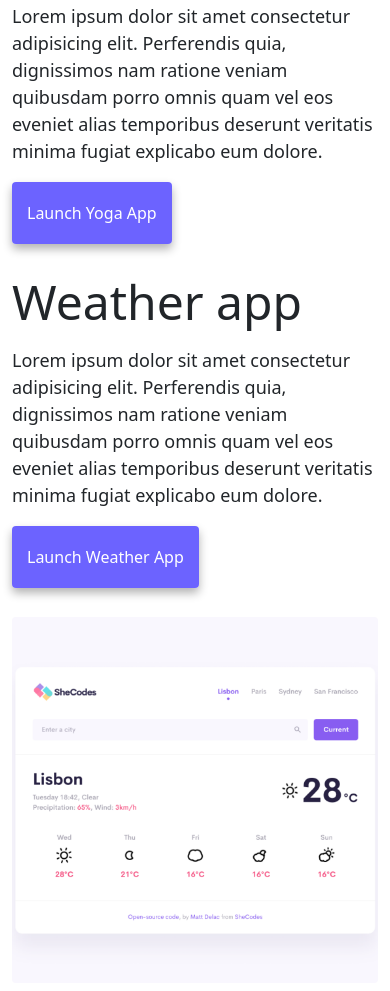
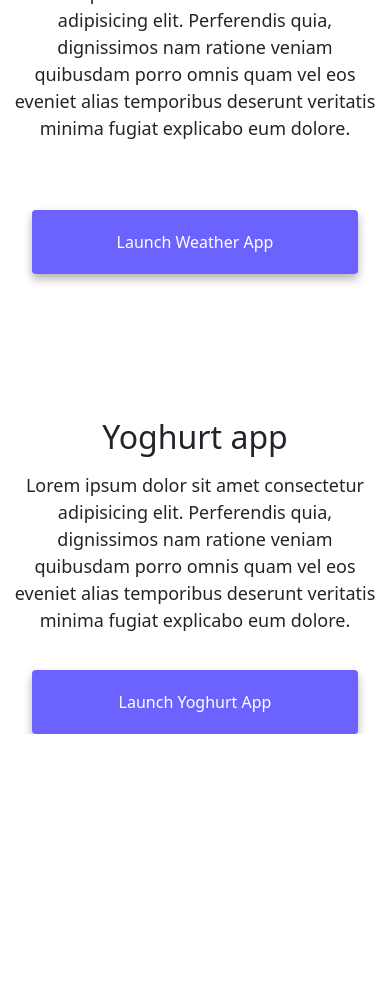
Before and after one commit to Fannytje/shecodes-portfolio-prototype, a plain HTML site: page index.html in a window 390 px wide. Shown: the part 977-1968 px from the top of the page. After the commit the page ends 1711 px from the top, so only its background shows below. Drawn offline with nearby package versions, Linux system fonts and the light colour scheme.

Commit message:
Improved responsiveness for mobile view

```diff
--- a/css/styles.css
+++ b/css/styles.css
@@ -106,3 +106,23 @@ img {
 .email-link:hover {
     text-decoration: underline;
 }
+
+@media (max-width: 576px){
+    h1{
+        font-size: 55px;
+    }
+
+    h2 {
+      font-size: 32px;
+      text-align: center;
+    }
+
+    p {
+      text-align:center;
+    }
+ .project-link{
+    display: block;
+    text-align: center;
+    margin: 0 20px;
+ }
+}
--- a/index.html
+++ b/index.html
@@ -12,7 +12,7 @@
         integrity="sha384-ka7Sk0Gln4gmtz2MlQnikT1wXgYsOg+OMhuP+IlRH9sENBO0LRn5q+8nbTov4+1p"
         crossorigin="anonymous"></script>
     <link rel="stylesheet" href="css/styles.css" />
-    <title>Fanny N - Fannynordberg.com</title>
+    <title>Front-end developper - Fanny Nordberg</title>
     <meta name="description" content="Discover Fanny Nordberg's beautiful coding projects">
 </head>
 
@@ -39,7 +39,7 @@
         </div>
     </nav>
     <h2 class="text-center">👋 Hi I am</h2>
-    <h1 class="text-center">Fanny N</h1>
+    <h1 class="text-center">Fanny Nordberg</h1>
     <h3 class="text-center mt-3">Front-end developer, based in Amsterdam 🇳🇱</h3>
     <div class="navigation-links mb-5">
         <a href="/about.html#contact" class="primary-link" title="Contact me">Contact me</a>
@@ -47,8 +47,8 @@
     </div>
     <div class="container">
         <div class="row">
-            <div class="col-md-6">
-                <img src="/images/yoga.png" alt="Yoga project" class="img-fluid rounded" />
+            <div class="col-sm-6">
+                <img src="/images/yoga.png" alt="Yoga project" class="img-fluid rounded d-none d-sm-block" />
             </div>
             <div class="col-md-6">
                 <h2 class="mb-3">
@@ -61,12 +61,12 @@
                     explicabo eum dolore.
                 </p>
                 <div class="mt-3">
-                    <a href="" class="primary-link" title="Launch yoga app">Launch yoga app</a>
+                    <a href="" class="primary-link project-link" title="Launch yoga app">Launch yoga app</a>
                 </div>
             </div>
         </div>
         <div class="row mt-5">
-            <div class="col-md-6">
+            <div class="col-sm-6">
                 <h2 class="mb-3">
                     Weather app
                 </h2>
@@ -77,18 +77,18 @@
                     minima fugiat explicabo eum dolore.
                 </p>
                 <div class="mt-3">
-                    <a href="" class="primary-link mb-5 mt-5" title="Launch weather app">Launch weather app</a>
+                    <a href="" class="primary-link project-link mb-5 mt-5" title="Launch weather app">Launch weather app</a>
                 </div>
             </div>
-            <div class="col-md-6 mt-5">
-                <img src="images/weather.png" alt="Weather app project" class="img-fluid rounded" />
+            <div class="col-sm-6 mt-5">
+                <img src="images/weather.png" alt="Weather app project" class="img-fluid rounded d-none d-sm-block" />
             </div>
         </div>
         <div class="row mt-5">
-            <div class="col-md-6">
-                <img src="images/yogurt.png" alt="Yoghurt project" class="img-fluid rounded" />
+            <div class="col-sm-6">
+                <img src="images/yogurt.png" alt="Yoghurt project" class="img-fluid rounded d-none d-sm-block" />
             </div>
-            <div class="col-md-6 mt-5">
+            <div class="col-sm-6">
                 <h2 class="mb-3">
                     Yoghurt app
                 </h2>
@@ -99,7 +99,7 @@
                     explicabo eum dolore.
                 </p>
                 <div class="mt-3">
-                    <a href="" class="primary-link" title="Launch yoghurt app">Launch yoghurt app</a>
+                    <a href="" class="primary-link project-link" title="Launch yoghurt app">Launch yoghurt app</a>
                 </div>
             </div>
         </div>
```
Also changed, not shown: about.html (+1 -1 lines).
